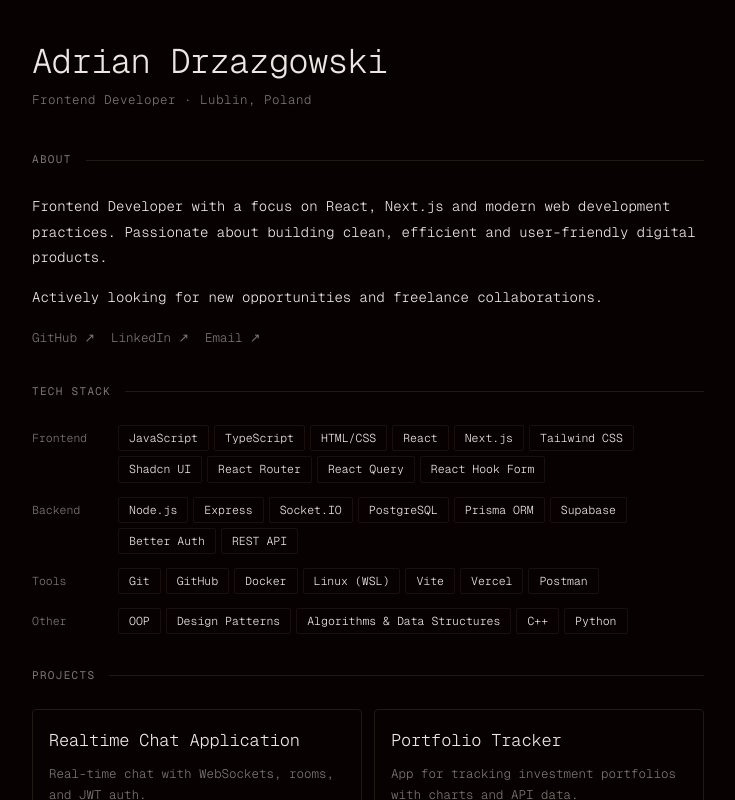
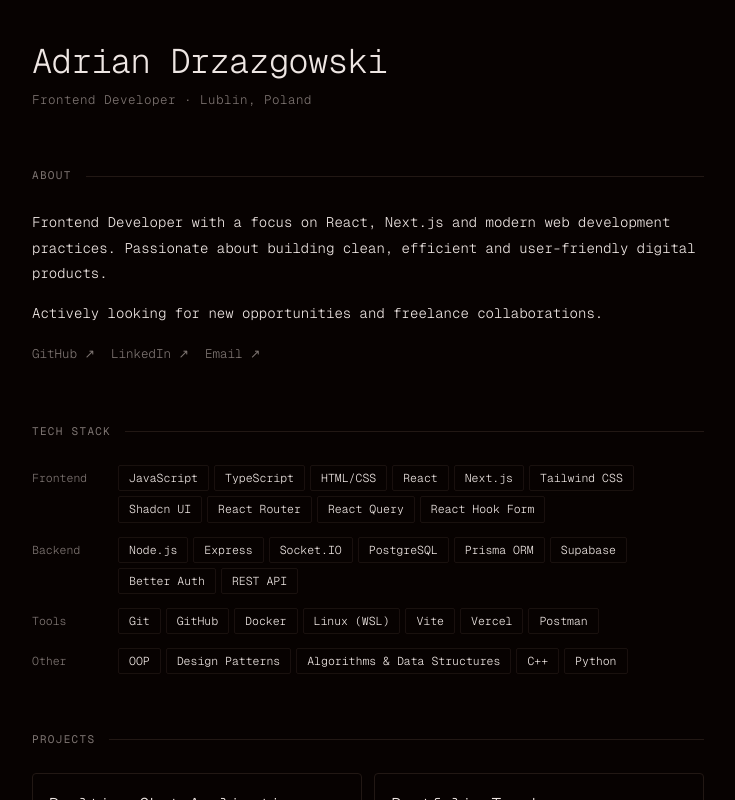
Before and after one commit to iamdrzazgowski/personal-website, a Next.js app: page / in a window 1280 px wide. Shown: the top 800 px of the page, without its empty margins (272-1007 px from the left). Built offline with nearby package versions, Linux system fonts and the light colour scheme.

Commit message:
change margin

```diff
--- a/src/components/section-separator.tsx
+++ b/src/components/section-separator.tsx
@@ -4,7 +4,7 @@
 
 export default function SectionSeparator({ label }: SectionSeparatorProps) {
     return (
-        <div className="flex items-center gap-3.5 mt-8 mb-6">
+        <div className="flex items-center gap-3.5 mt-14 mb-6">
             <span className="text-[11px] font-normal uppercase tracking-[0.12em] text-muted-foreground whitespace-nowrap">
                 {label}
             </span>
```
